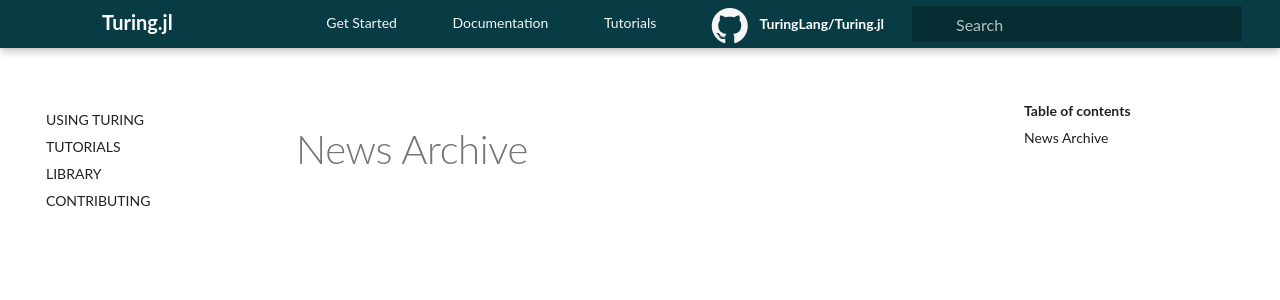
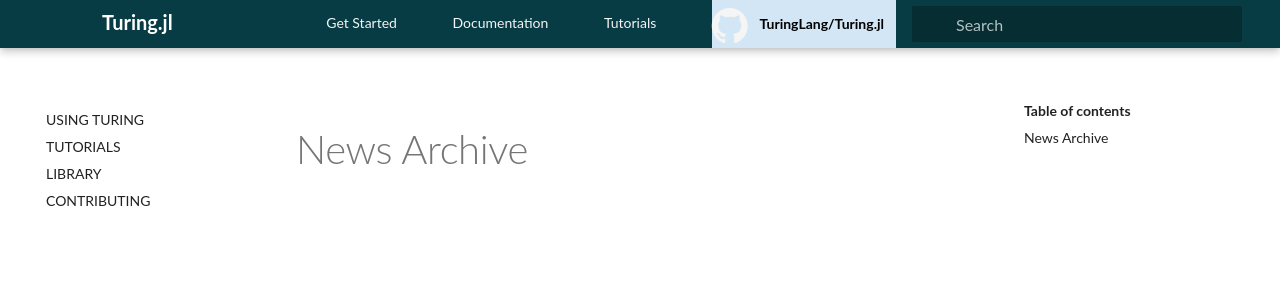
Before and after one commit to QS02/turing-docs, a Jekyll site: the page built from pages/archive.md, in a window 1280 px wide. Shown: the top 300 px of the page. Built offline with Jekyll 4.4.1, drawn with Linux system fonts in a browser that asks for light colours.

Commit message:
mobile navbar update

```diff
--- a/_includes/sidebar.html
+++ b/_includes/sidebar.html
@@ -42,7 +42,7 @@
                 {% assign paths = page.url | remove: "/docs/" | split: "/" %}
                 {% for section in site.data.toc %}
                 {% assign sectionpaths = section.url | remove: "docs/" | split: "/" %}
-                <li class="md-nav__item md-nav__item--nested">
+                <li class="md-nav__item md-nav__item--nested navbar_bottom-border">
                   <a class="md-nav__link pancakes-parent
                   {% if sectionpaths.first == paths.first %}open-parent{% endif %}"
                   id="pancakes-{{ section.title | slugify }}" title="{{ section.title }}">{{ section.title }}</a>
@@ -51,7 +51,7 @@
                       <ul class="md-nav__list">
                           {% for child in section.children %}
                           {% assign childs = child.url | remove: "docs/" | split: "/" %}
-                          <li class="md-nav__item">
+                          <li class="md-nav__item mobile-sub-item">
                           <a href="{% if child.external_url %}{{ child.external_url }}{% else %}{{ site.baseurl }}/{{ child.url }}{% endif %}"
                             title="{{ child.title }}" {% if sectionpaths.first != paths.first %}style="display:none;"{% endif %}
                             {% if childs.last == paths.last %} style="color: red;"{% endif %}
--- a/assets/css/main.css
+++ b/assets/css/main.css
@@ -1175,7 +1175,7 @@ to {
 .md-source__icon+.md-source__repository {
     margin-left: -4.4rem;
     padding-left: 4rem;
-    color: white;
+    color: black;
 }
 [dir=rtl] .md-source__icon+.md-source__repository {
     margin-right: -4.4rem;
@@ -2204,7 +2204,7 @@ html [dir=rtl] .md-nav__link {
 .md-source__icon i {
     margin-top: 3px;
     margin-left: 7px;
-    color: white;
+    color: black;
 }
 .md-nav__source .md-source {
     padding-left: 20px;
@@ -2367,7 +2367,7 @@ html .md-nav--primary .md-nav__title--site .md-nav__button {
     top: 0.6rem;
     left: 5.4rem;
     font-size: 2.6rem;
-    color: black;
+    color: white;
     font-family: "Lato",-apple-system,BlinkMacSystemFont,"Roboto","Segoe UI","Helvetica Neue","Lucida Grande",Arial,sans-serif;
 }
 html .md-nav--primary .md-nav__title--site:before {
@@ -2851,7 +2851,7 @@ tt, code, kbd, samp, pre {
 }
 
 .md-source[data-md-source='github']{
-    background-color: {{ site.navbarcolor }};
+    background-color: #d2e6f5;
 }
 
 
@@ -2898,6 +2898,17 @@ tt, code, kbd, samp, pre {
     }
 }
 
+.navbar_bottom-border {
+    border-bottom: 1px solid #ededed;
+}
+
+.md-nav__list .mobile-sub-item {
+    background-color:#ededed;
+}
+
+.md-nav__list .mobile-sub-item:nth-child(even) {
+    background-color: white;
+}
 
 /*# sourceMappingURL=data:application/json;
     charset=utf-8;
--- a/assets/css/palette.css
+++ b/assets/css/palette.css
@@ -760,7 +760,7 @@ button[data-md-color-accent=deep-orange] {
 }
 @media only screen and (max-width:76.1875em) {
     html [data-md-color-primary=red] .md-nav--primary .md-nav__title--site {
-    background-color: {{ site.color }};
+    background-color: #073c44;
 }
 html [data-md-color-primary=pink] .md-nav--primary .md-nav__title--site {
     background-color: #e91e63;
```
